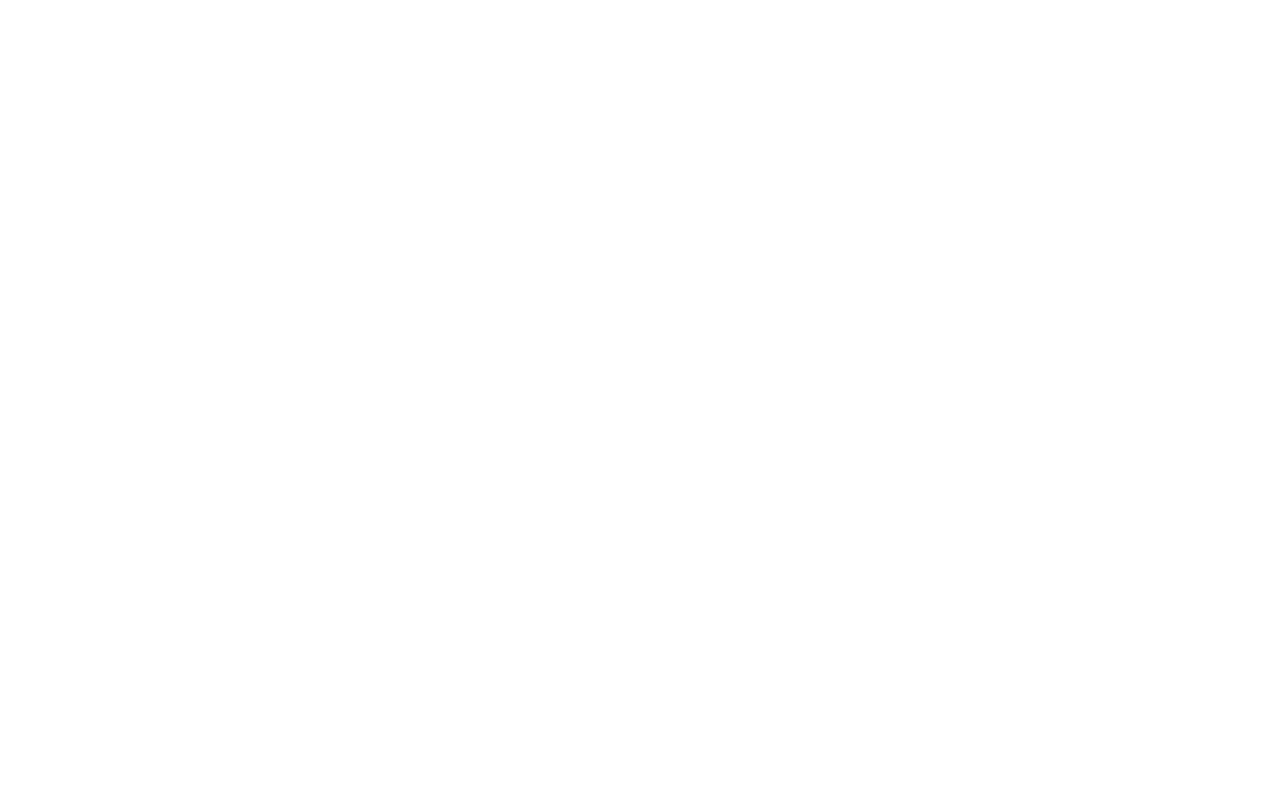
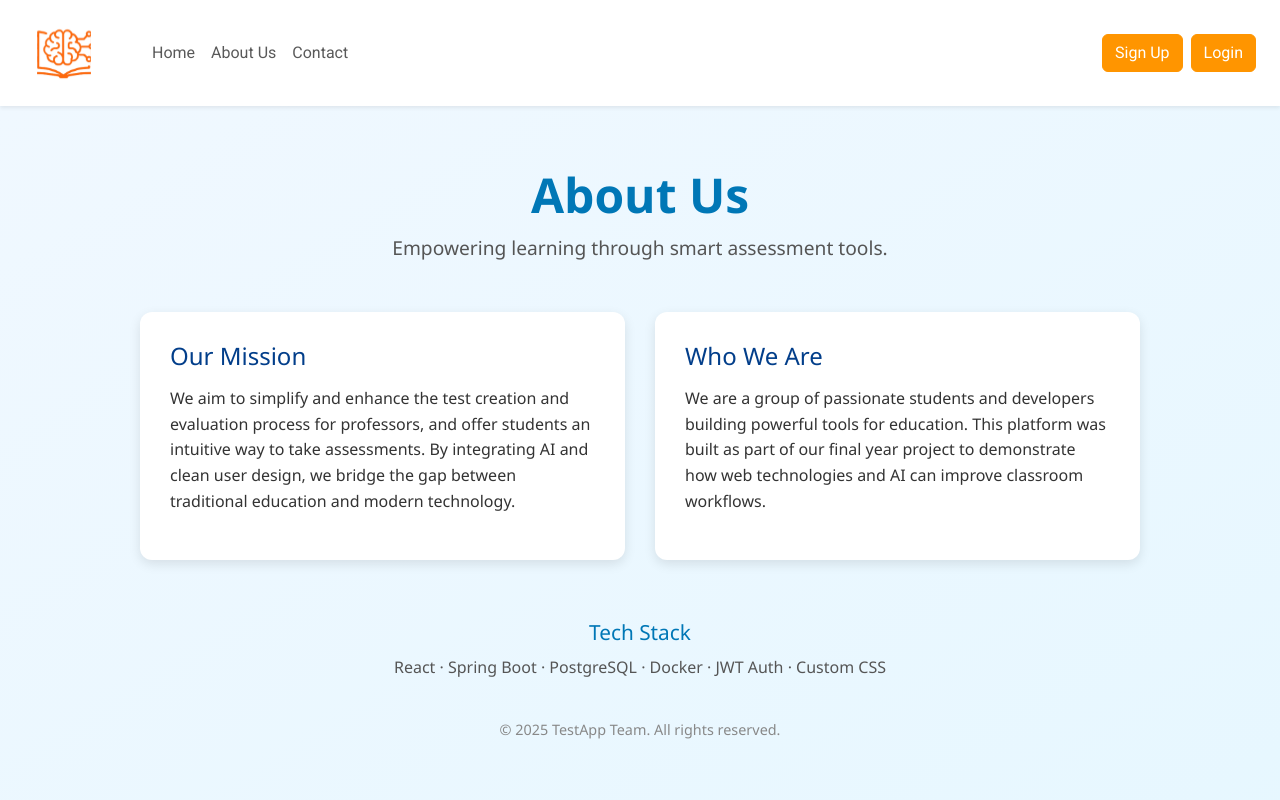
Before and after one commit to vercchy/EduAI, a React (Create React App) app in the folder frontend/: page /about-us in a window 1280 px wide. Before the commit this address had no page. Shown: the top 800 px of the page. Built offline with nearby package versions, Linux system fonts and the light colour scheme.

Commit message:
Final maybe

```diff
--- /dev/null
+++ b/frontend/src/AboutUs.css
@@ -0,0 +1,79 @@
+.about-container {
+    min-height: 100vh;
+    background: linear-gradient(to bottom right, #f0f8ff, #e6f7ff);
+    padding: 60px 20px;
+    font-family: 'Segoe UI', Tahoma, Geneva, Verdana, sans-serif;
+    color: #333;
+}
+
+.about-content {
+    max-width: 1000px;
+    margin: 0 auto;
+    text-align: center;
+}
+
+.about-title {
+    font-size: 3rem;
+    font-weight: bold;
+    margin-bottom: 10px;
+    color: #0077b6;
+}
+
+.about-subtitle {
+    font-size: 1.2rem;
+    color: #555;
+    margin-bottom: 50px;
+}
+
+.about-sections {
+    display: flex;
+    flex-direction: column;
+    gap: 30px;
+}
+
+@media (min-width: 768px) {
+    .about-sections {
+        flex-direction: row;
+    }
+}
+
+.about-card {
+    background-color: white;
+    border-radius: 12px;
+    padding: 30px;
+    box-shadow: 0 4px 12px rgba(0,0,0,0.1);
+    flex: 1;
+    text-align: left;
+}
+
+.about-card h2 {
+    font-size: 1.5rem;
+    margin-bottom: 15px;
+    color: #023e8a;
+}
+
+.about-card p {
+    font-size: 1rem;
+    line-height: 1.6;
+}
+
+.about-tech {
+    margin-top: 60px;
+}
+
+.about-tech h2 {
+    font-size: 1.3rem;
+    color: #0077b6;
+    margin-bottom: 10px;
+}
+
+.about-tech p {
+    font-size: 1rem;
+    color: #555;
+}
+
+.about-footer {
+    margin-top: 40px;
+    font-size: 0.9rem;
+    color: #888;
+}
--- /dev/null
+++ b/frontend/src/Contact.css
@@ -0,0 +1,72 @@
+.contact-container {
+    padding: 60px 20px;
+    background-color: #f9fafc;
+    min-height: 100vh;
+}
+
+.contact-content {
+    max-width: 700px;
+    margin: 0 auto;
+    background: #ffffff;
+    padding: 40px;
+    box-shadow: 0 4px 12px rgba(0, 0, 0, 0.1);
+    border-radius: 12px;
+}
+
+.contact-title {
+    font-size: 2.5rem;
+    text-align: center;
+    color: #023e8a;
+    margin-bottom: 10px;
+}
+
+.contact-subtitle {
+    text-align: center;
+    font-size: 1.1rem;
+    color: #555;
+    margin-bottom: 30px;
+}
+
+.contact-form .form-group {
+    margin-bottom: 20px;
+}
+
+.contact-form label {
+    display: block;
+    margin-bottom: 8px;
+    font-weight: 600;
+    color: #333;
+}
+
+.contact-form input,
+.contact-form textarea {
+    width: 100%;
+    padding: 12px;
+    border: 1px solid #ccc;
+    border-radius: 8px;
+    font-size: 1rem;
+    background-color: #f5f7fa;
+    transition: border 0.3s;
+}
+
+.contact-form input:focus,
+.contact-form textarea:focus {
+    border-color: #023e8a;
+    outline: none;
+    background-color: #fff;
+}
+
+.submit-button {
+    background-color: #023e8a;
+    color: #fff;
+    border: none;
+    padding: 14px 24px;
+    font-size: 1rem;
+    border-radius: 8px;
+    cursor: pointer;
+    transition: background-color 0.3s ease;
+}
+
+.submit-button:hover {
+    background-color: #0353a4;
+}
--- a/frontend/src/components/Footer.js
+++ b/frontend/src/components/Footer.js
@@ -4,7 +4,7 @@
     return (
         <footer className="bg-light py-5 mt-5">
             <div className="container">
-                <div className="row text-center text-md-start">
+                <div className="row justify-content-center text-center">
                     <div className="col-md-3 mb-4">
                         <h5>EduAI</h5>
                         <p><i className="bi bi-envelope"></i> hello@eduai.com</p>
@@ -19,14 +19,6 @@
                             <li>Our FAQ</li>
                         </ul>
                     </div>
-                    <div className="col-md-3 mb-4">
-                        <h6>About Us</h6>
-                        <ul className="list-unstyled">
-                            <li>Company</li>
-                            <li>Achievements</li>
-                            <li>Our Goals</li>
-                        </ul>
-                    </div>
                 </div>
             </div>
         </footer>
--- a/frontend/src/components/Navbar.js
+++ b/frontend/src/components/Navbar.js
@@ -17,8 +17,8 @@
             <div className="collapse navbar-collapse" id="navbarContent">
                 <ul className="navbar-nav ms-4">
                     <li className="nav-item"><a className="nav-link" href="/home">{homeTabTitle}</a></li>
-                    <li className="nav-item"><a className="nav-link" href="#">About Us</a></li>
-                    <li className="nav-item"><a className="nav-link" href="#">Contact</a></li>
+                    <li className="nav-item"><a className="nav-link" href="/about-us">About Us</a></li>
+                    <li className="nav-item"><a className="nav-link" href="/contact">Contact</a></li>
                 </ul>
                 <div className="ms-auto">
                     {!isUserLoggedIn ? (
--- a/frontend/src/index.js
+++ b/frontend/src/index.js
@@ -21,6 +21,8 @@
 import ReviewSubmissionsPage from "./pages/ReviewSubmissionsPage";
 import TestAttemptDetailsPage from "./pages/TestAttemptDetailsPage";
 import ReviewSingleStudentTestAttemptPage from "./pages/ReviewSingleStudentTestAttemptPage";
+import AboutUs from "./pages/AboutUs";
+import Contact from "./pages/Contact";
 
 reportWebVitals();
 
@@ -55,6 +57,9 @@
                 <Route path="/review-test-attempt-details" element={<TestAttemptDetailsPage/>} />
                 <Route path="/add-subject" element={<AddSubject/>} />
                 <Route path="/create-test" element={<CreateTest/>} />
+                <Route path="/about-us" element={<AboutUs/>} />
+                <Route path="/contact" element={<Contact/>} />
+
                 {/* Add other routes here, e.g. Home */}
             </Routes>
         </BrowserRouter>
--- /dev/null
+++ b/frontend/src/pages/AboutUs.jsx
@@ -0,0 +1,50 @@
+import React from 'react';
+import '../AboutUs.css';
+import Navbar from "../components/Navbar";
+import Footer from "../components/Footer";
+
+const AboutUs = () => {
+    return (
+        <>
+        <Navbar/>
+        <div className="about-container">
+            <div className="about-content">
+                <h1 className="about-title">About Us</h1>
+
+                <p className="about-subtitle">
+                    Empowering learning through smart assessment tools.
+                </p>
+
+                <div className="about-sections">
+                    <div className="about-card">
+                        <h2>Our Mission</h2>
+                        <p>
+                            We aim to simplify and enhance the test creation and evaluation process for professors, and offer students an intuitive way to take assessments.
+                            By integrating AI and clean user design, we bridge the gap between traditional education and modern technology.
+                        </p>
+                    </div>
+
+                    <div className="about-card">
+                        <h2>Who We Are</h2>
+                        <p>
+                            We are a group of passionate students and developers building powerful tools for education. This platform was built as part of our final year project to demonstrate how web technologies and AI can improve classroom workflows.
+                        </p>
+                    </div>
+                </div>
+
+                <div className="about-tech">
+                    <h2>Tech Stack</h2>
+                    <p>React · Spring Boot · PostgreSQL · Docker · JWT Auth · Custom CSS</p>
+                </div>
+
+                <div className="about-footer">
+                    <p>&copy; {new Date().getFullYear()} TestApp Team. All rights reserved.</p>
+                </div>
+            </div>
+        </div>
+        <Footer/>
+        </>
+    );
+};
+
+export default AboutUs;
--- /dev/null
+++ b/frontend/src/pages/Contact.jsx
@@ -0,0 +1,78 @@
+import React, { useState } from 'react';
+import '../Contact.css';
+import Navbar from "../components/Navbar";
+import Footer from "../components/Footer";
+
+const Contact = () => {
+    const [formData, setFormData] = useState({
+        name: '',
+        email: '',
+        message: ''
+    });
+
+    const handleChange = e => {
+        setFormData({ ...formData, [e.target.name]: e.target.value });
+    };
+
+    const handleSubmit = e => {
+        e.preventDefault();
+        console.log('Form submitted:', formData);
+        alert('Thank you for reaching out! We’ll get back to you soon.');
+        setFormData({ name: '', email: '', message: '' });
+    };
+
+    return (
+        <>
+            <Navbar />
+            <div className="contact-container">
+                <div className="contact-content">
+                    <h1 className="contact-title">Contact Us</h1>
+                    <p className="contact-subtitle">We’d love to hear from you!</p>
+
+                    <form className="contact-form" onSubmit={handleSubmit}>
+                        <div className="form-group">
+                            <label htmlFor="name">Name</label>
+                            <input
+                                type="text"
+                                id="name"
+                                name="name"
+                                value={formData.name}
+                                onChange={handleChange}
+                                required
+                            />
+                        </div>
+
+                        <div className="form-group">
+                            <label htmlFor="email">Email</label>
+                            <input
+                                type="email"
+                                id="email"
+                                name="email"
+                                value={formData.email}
+                                onChange={handleChange}
+                                required
+                            />
+                        </div>
+
+                        <div className="form-group">
+                            <label htmlFor="message">Message</label>
+                            <textarea
+                                id="message"
+                                name="message"
+                                rows="5"
+                                value={formData.message}
+                                onChange={handleChange}
+                                required
+                            ></textarea>
+                        </div>
+
+                        <button type="submit" className="submit-button">Send Message</button>
+                    </form>
+                </div>
+            </div>
+            <Footer />
+        </>
+    );
+};
+
+export default Contact;
--- a/frontend/src/pages/add-subject.js
+++ b/frontend/src/pages/add-subject.js
@@ -7,6 +7,7 @@
 import '../index.css';
 import Navbar from "../components/Navbar";
 import Footer from "../components/Footer";
+import { useNavigate } from 'react-router-dom';
 
 reportWebVitals();
 
@@ -18,7 +19,7 @@
     });
     const [error, setError] = useState('');
     const [success, setSuccess] = useState('');
-    // const navigate = useNavigate(); // Optional
+    const navigate = useNavigate();
 
     const handleChange = (e) => {
         const { name, value } = e.target;
@@ -50,8 +51,10 @@
             setSuccess('Subject created successfully!');
             console.log('Created:', response.data);
 
-            // Optional redirect
-            // navigate('/teacher');
+            setTimeout(() => {
+                navigate('/dashboard');
+            }, 1000);
+
         } catch (err) {
             setError(err.response?.data?.message || 'Failed to create subject');
         }
```
Also changed, not shown: frontend/src/pages/CreateTest.js (+22 -0 lines), frontend/src/pages/Subject.jsx (+11 -2 lines), frontend/src/pages/UserDashboard.jsx (line endings or trailing spaces), 1 other file (tests, documents, lock files or other folders).
